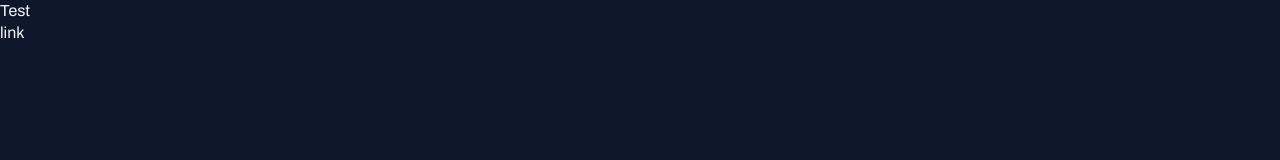
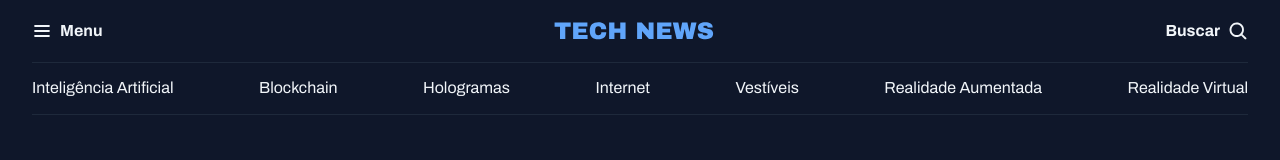
Before and after one commit to tiagoferreira-st/Portal-de-noticias, a plain HTML site: page index.html in a window 1280 px wide. Drawn offline with Linux system fonts and the light colour scheme.

Commit message:
Criando o Header
Feito a criação do header do projeto.

```diff
--- a/index.html
+++ b/index.html
@@ -10,7 +10,29 @@
   <link href="https://fonts.googleapis.com/css2?family=Archivo:ital,wght@0,100..900;1,100..900&display=swap" rel="stylesheet">
 </head>
 <body>
-  <h1>Test</h1>
-  <a href="#">link</a>
+  <header class="container">
+    <nav id="primary" class="grid grid-flow-col">
+      <div>
+        <img src="assets/icons/List.svg" alt="Ícone de menu">
+        <strong>Menu</strong>
+      </div>
+      <div>
+        <img src="assets/Logo.svg" alt="TechNews logo">
+        </div>
+        <div>
+          <strong>Buscar</strong>
+          <img src="assets/icons/MagnifyingGlass.svg" alt="Ícone de lupa para pesquisas">
+      </div>
+    </nav>
+    <nav id="secondary" class="grid grid-flow-col">
+    <a href="#">Inteligência Artificial</a>
+    <a href="#">Blockchain</a>
+    <a href="#">Hologramas</a>
+    <a href="#">Internet</a>
+    <a href="#">Vestíveis</a>
+    <a href="#">Realidade Aumentada</a>
+    <a href="#">Realidade  Virtual</a>
+  </nav>
+  </header>
 </body>
 </html>
--- a/styles/global.css
+++ b/styles/global.css
@@ -39,3 +39,18 @@ a:hover {
 h1, h2, h3 {
   font: inherit;
 }
+
+.container {
+  max-width: 1280px;
+  padding-inline: 32px;
+  margin-inline: auto;
+}
+
+/* o nome da função abaixo se chama "utility-first", quando somente uma vez*/
+.grid {
+  display: grid;
+}
+
+.grid-flow-col {
+  grid-auto-flow: column;
+}
--- /dev/null
+++ b/styles/header.css
@@ -0,0 +1,25 @@
+#primary {
+  padding-block: 20px;
+
+  div {
+    display: flex;
+    align-items: center;
+    gap: 8px;
+  }
+
+  /* o nome da função abaixo se chama nesting css*/
+  div:nth-child(2) {
+    margin-inline: auto
+  }
+
+  div:nth-child(3) {
+    justify-self: end;
+  }
+}
+
+#secondary {
+  padding-block: 14px;
+  border: solid 1px var(--stroke-color);
+  border-inline: none;
+  justify-content: space-between;
+}
--- a/styles/index.css
+++ b/styles/index.css
@@ -1 +1,2 @@
 @import url(global.css);
+@import url(header.css);
```
